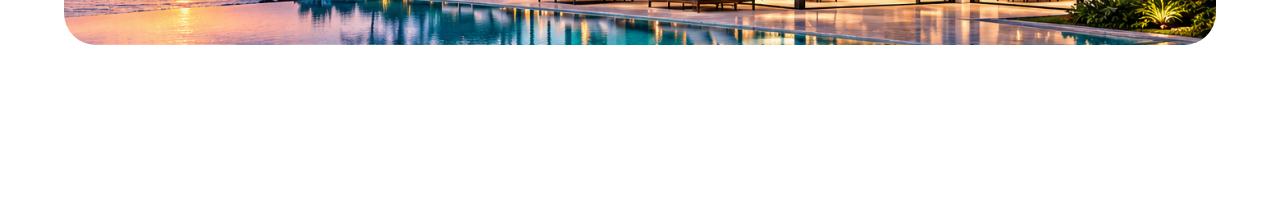
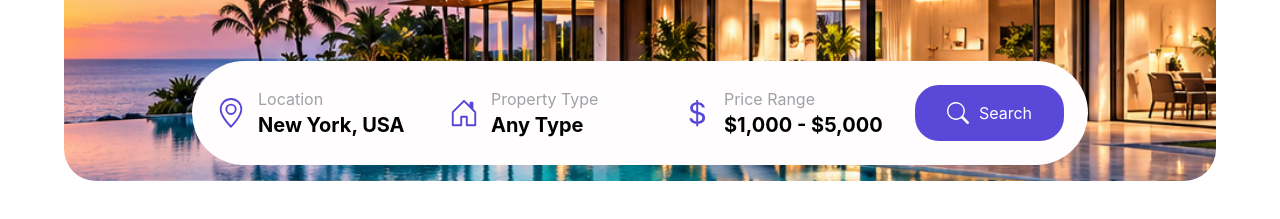
Before and after one commit to Yassine-Belbaz/Yassine-Belbaz, a website: page index.html in a window 1280 px wide. Shown: the part 379-598 px from the top of the page. Drawn offline with Linux system fonts and the light colour scheme.

Commit message:
last commit

```diff
--- a/index.html
+++ b/index.html
@@ -111,6 +111,86 @@
               <p>Trusted by 25K+</p>
             </div>
           </div>
+          <div class="flex items-center justify-center p-[1rem]">
+            <div
+              class="rounded-[2rem] w-full p-[1.5rem] bg-[#fffdfe] md:w-[80%] md:rounded-[4rem]"
+            >
+              <div class="flex flex-col gap-4 md:flex-row md:items-center">
+                <div class="flex items-center gap-3 md:flex-1">
+                  <svg
+                    xmlns="http://www.w3.org/2000/svg"
+                    width="30"
+                    height="30"
+                    fill="currentColor"
+                    class="bi bi-geo-alt text-[#5647d9]"
+                    viewBox="0 0 16 16"
+                  >
+                    <path
+                      d="M12.166 8.94c-.524 1.062-1.234 2.12-1.96 3.07A32 32 0 0 1 8 14.58a32 32 0 0 1-2.206-2.57c-.726-.95-1.436-2.008-1.96-3.07C3.304 7.867 3 6.862 3 6a5 5 0 0 1 10 0c0 .862-.305 1.867-.834 2.94M8 16s6-5.686 6-10A6 6 0 0 0 2 6c0 4.314 6 10 6 10"
+                    />
+                    <path
+                      d="M8 8a2 2 0 1 1 0-4 2 2 0 0 1 0 4m0 1a3 3 0 1 0 0-6 3 3 0 0 0 0 6"
+                    />
+                  </svg>
+                  <div class="flex flex-col">
+                    <p class="text-[#a0a0a5]">Location</p>
+                    <h1 class="font-bold text-xl">New York, USA</h1>
+                  </div>
+                </div>
+                <div class="flex items-center gap-3 md:flex-1">
+                  <svg
+                    xmlns="http://www.w3.org/2000/svg"
+                    width="30"
+                    height="30"
+                    fill="currentColor"
+                    class="bi bi-house-door text-[#5647d9]"
+                    viewBox="0 0 16 16"
+                  >
+                    <path
+                      d="M8.354 1.146a.5.5 0 0 0-.708 0l-6 6A.5.5 0 0 0 1.5 7.5v7a.5.5 0 0 0 .5.5h4.5a.5.5 0 0 0 .5-.5v-4h2v4a.5.5 0 0 0 .5.5H14a.5.5 0 0 0 .5-.5v-7a.5.5 0 0 0-.146-.354L13 5.793V2.5a.5.5 0 0 0-.5-.5h-1a.5.5 0 0 0-.5.5v1.293zM2.5 14V7.707l5.5-5.5 5.5 5.5V14H10v-4a.5.5 0 0 0-.5-.5h-3a.5.5 0 0 0-.5.5v4z"
+                    />
+                  </svg>
+                  <div class="flex flex-col">
+                    <p class="text-[#a0a0a5]">Property Type</p>
+                    <h1 class="font-bold text-xl">Any Type</h1>
+                  </div>
+                </div>
+                <div class="flex items-center gap-3 md:flex-1">
+                  <svg
+                    xmlns="http://www.w3.org/2000/svg"
+                    width="30"
+                    height="30"
+                    fill="currentColor"
+                    class="bi bi-currency-dollar text-[#5647d9]"
+                    viewBox="0 0 16 16"
+                  >
+                    <path
+                      d="M4 10.781c.148 1.667 1.513 2.85 3.591 3.003V15h1.043v-1.216c2.27-.179 3.678-1.438 3.678-3.3 0-1.59-.947-2.51-2.956-3.028l-.722-.187V3.467c1.122.11 1.879.714 2.07 1.616h1.47c-.166-1.6-1.54-2.748-3.54-2.875V1H7.591v1.233c-1.939.23-3.27 1.472-3.27 3.156 0 1.454.966 2.483 2.661 2.917l.61.162v4.031c-1.149-.17-1.94-.8-2.131-1.718zm3.391-3.836c-1.043-.263-1.6-.825-1.6-1.616 0-.944.704-1.641 1.8-1.828v3.495l-.2-.05zm1.591 1.872c1.287.323 1.852.859 1.852 1.769 0 1.097-.826 1.828-2.2 1.939V8.73z"
+                    />
+                  </svg>
+                  <div class="flex flex-col">
+                    <p class="text-[#a0a0a5]">Price Range</p>
+                    <h1 class="font-bold text-xl">$1,000 - $5,000</h1>
+                  </div>
+                </div>
+                <div
+                  class="px-8 py-4 bg-[#5a48d9] rounded-[1.5rem] flex items-center justify-center gap-[10px]"
+                >
+                  <svg
+                    xmlns="http://www.w3.org/2000/svg"
+                    width="22"
+                    height="22"
+                    fill="currentColor"
+                    class="bi bi-search text-white"
+                    viewBox="0 0 16 16"
+                  >
+                    <path
+                      d="M11.742 10.344a6.5 6.5 0 1 0-1.397 1.398h-.001q.044.06.098.115l3.85 3.85a1 1 0 0 0 1.415-1.414l-3.85-3.85a1 1 0 0 0-.115-.1zM12 6.5a5.5 5.5 0 1 1-11 0 5.5 5.5 0 0 1 11 0"
+                    />
+                  </svg>
+                  <p class="text-white">Search</p>
+                </div>
+              </div>
             </div>
           </div>
         </div>
```
